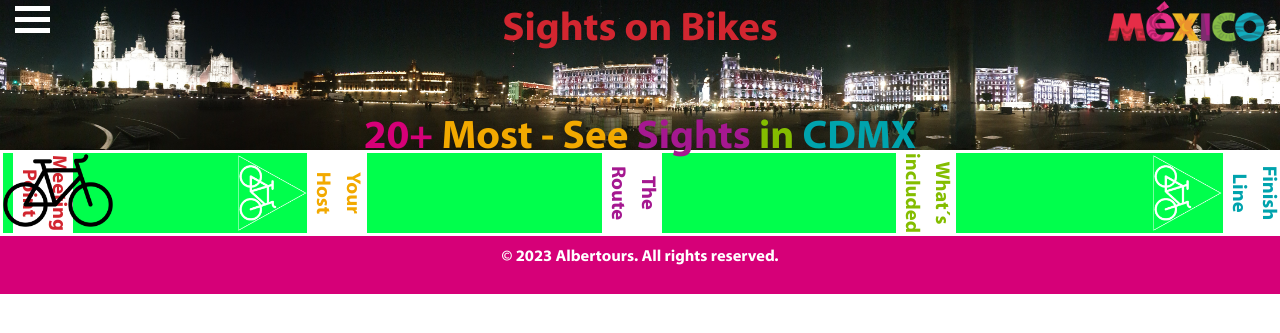
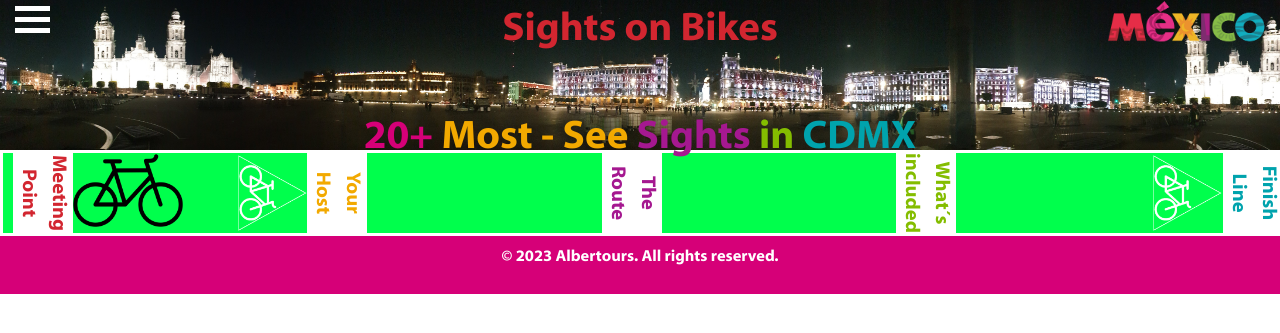
Before and after one commit to kodkodmx/FINAL_PROJECT, a Django app: template sightsonbikes/templates/sightsonbikes/layout.html in a window 1280 px wide. Shown: the top 333 px of the page. Run offline with Django 4.2, Linux system fonts and the light colour scheme; the template is opened without the code that fills it, so the values that code supplies are empty; some libraries are stand-ins or nearby versions.

Commit message:
the bike have to be drop on the droppable element

```diff
--- a/sightsonbikes/static/sightsonbikes/style.css
+++ b/sightsonbikes/static/sightsonbikes/style.css
@@ -160,7 +160,7 @@ h1{
     height: 120px;
     border-radius: 3px;
     position: relative;
-    left: -20px;
+    left: 50px;
     top: -35px;
     background-image: url("/static/sightsonbikes/pictures/bicicleta.png");
     background-size: cover;
--- a/sightsonbikes/templates/sightsonbikes/index.html
+++ b/sightsonbikes/templates/sightsonbikes/index.html
@@ -4,8 +4,8 @@
 <head>
   <meta charset="UTF-8">
   <meta name="viewport" content="width=device-width, initial-scale=1.0">
+  <link rel="stylesheet" href="static/sightsonbikes/style.css">
   <link rel="shortcut icon" href="/static/sightsonbikes/pictures/bicicleta.png">
-  <link rel="stylesheet" href="static/sightsonbikes/style.css">
   <script src="static/sightsonbikes/script.js"></script>
   <title>Sights on Bikes</title>
 </head>
@@ -17,7 +17,7 @@
   <img src="/static/sightsonbikes/pictures/bike.png" id="bike">
   <br>
   <center>
-    <a href="home" class="button">Skip</a>
+    <a href="home">Skip</a>
   </center>
 
 </body>
--- a/sightsonbikes/templates/sightsonbikes/layout.html
+++ b/sightsonbikes/templates/sightsonbikes/layout.html
@@ -3,6 +3,9 @@
 <html lang="en">
     <head>
         <title>{% block title %}{% endblock %}</title>
+        <meta charset="UTF-8">
+        <meta name="viewport" content="width=device-width, initial-scale=1.0">
+        <link rel="shortcut icon" href="/static/sightsonbikes/pictures/bicicleta.png">
         <link href="{% static '/sightsonbikes/style.css' %}" rel="stylesheet">
         <script src="{% static '/sightsonbikes/script.js' %}"></script>
         <!-- Scripts de Bootstrap -->
@@ -10,9 +13,6 @@
         <script src="https://code.jquery.com/jquery-3.5.1.slim.min.js"></script>
         <script src="https://cdn.jsdelivr.net/npm/@popperjs/core@2.5.4/dist/umd/popper.min.js"></script>
         <script src="https://maxcdn.bootstrapcdn.com/bootstrap/4.5.2/js/bootstrap.min.js"></script>
-        <meta charset="UTF-8">
-        <meta name="viewport" content="width=device-width, initial-scale=1.0">
-        <link rel="shortcut icon" href="/static/sightsonbikes/pictures/bicicleta.png">
     </head>
     <header class="top-header">
       <nav>
@@ -55,11 +55,11 @@
         <div id="slider" class="slider">
           <div id="whitebike1"></div>
           <div id="whitebike2"></div>
-          <span class="slider-title line rojo" id="meet">Meeting Point</span>
-          <span class="slider-title line amarillo" id="host">Your Host</span>
-          <span class="slider-title line morado" id="route">The Route</span>
-          <span class="slider-title line verde" id="include">What´s included</span>
-          <span class="slider-title line azul" id="fin">Finish Line</span>
+          <span class="slider-title line rojo droppable" id="meet">Meeting Point</span>
+          <span class="slider-title line amarillo droppable" id="host">Your Host</span>
+          <span class="slider-title line morado droppable" id="route">The Route</span>
+          <span class="slider-title line verde droppable" id="include">What´s included</span>
+          <span class="slider-title line azul droppable" id="fin">Finish Line</span>
           <div class="thumb" id="bike2"></div>
         </div>
       </nav>
```
Also changed, not shown: sightsonbikes/static/sightsonbikes/script.js (+31 -8 lines), sightsonbikes/templates/sightsonbikes/home.html (+4 -4 lines).
